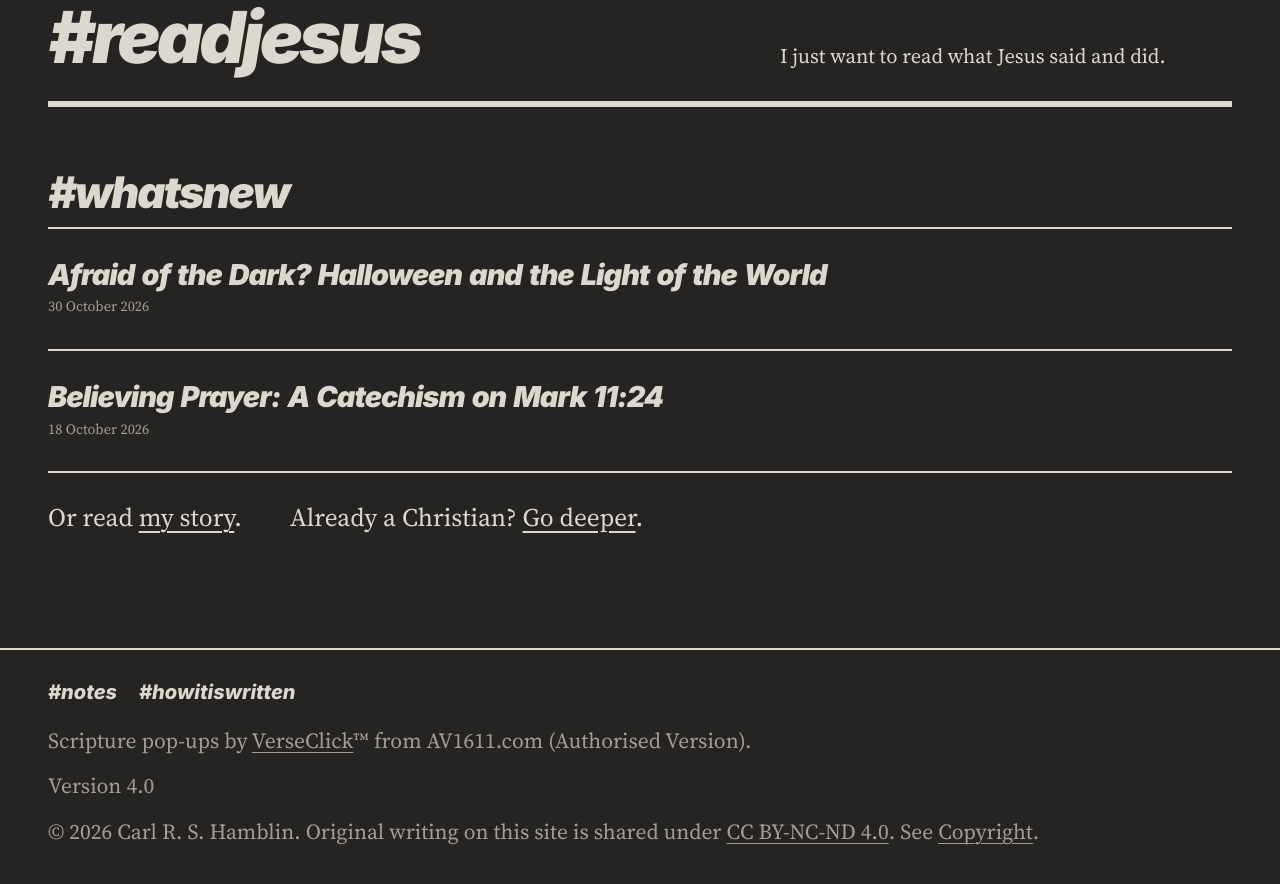
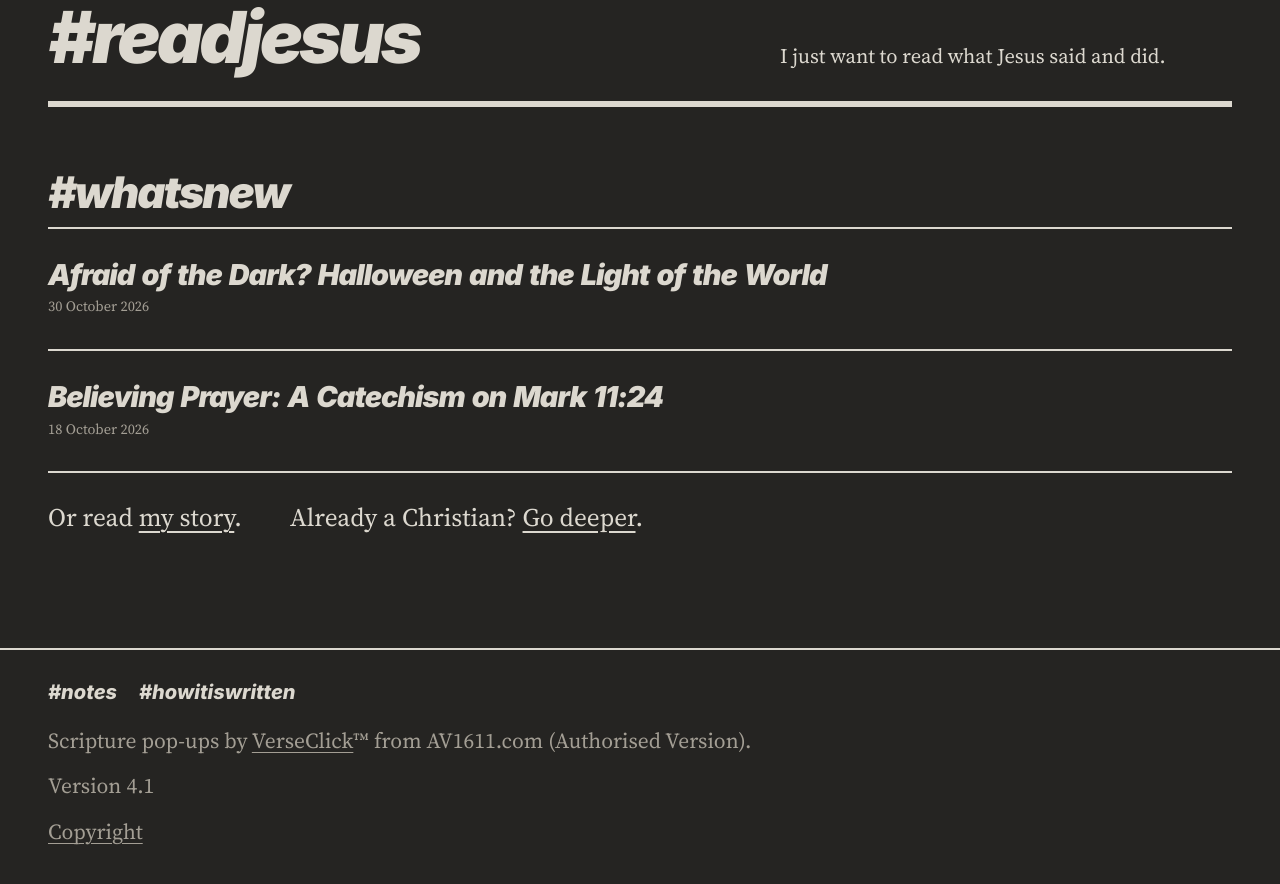
Before and after one commit to ForestWalkUK/truthpeaceandlove, a Jekyll site: the page built from index.md, in a window 1280 px wide and 900 px high, scrolled down 2180 px. Shown: the top 884 px of the window. Built offline with Jekyll 4.4.1, drawn with Linux system fonts in a browser that asks for light colours.

Commit message:
Simplify footer to a plain Copyright link
Replaced the footer copyright notice with a small "Copyright" link to the Copyright page, which keeps the full notice and CC BY-NC-ND 4.0 licence details, so the footer feels warmer and less formal.

Co-Authored-By: Claude Opus 4.8 <noreply@anthropic.com>

```diff
--- a/_config.yml
+++ b/_config.yml
@@ -3,10 +3,8 @@ lang: en-GB
 url: "https://forestwalkuk.github.io"
 baseurl: "/truthpeaceandlove"
 markdown: kramdown
-site_version: "4.0"
+site_version: "4.1"
 strapline: Found in Jesus Christ
-copyright_year: 2026
-copyright_holder: "Carl R. S. Hamblin"
 exclude:
   - README.md
   - CHANGELOG.txt
--- a/_layouts/default.html
+++ b/_layouts/default.html
@@ -46,7 +46,7 @@
 <p>Gospel text: Geneva Bible (1599) from <a href="https://ebible.org/">eBible.org</a>, public domain. Spelling modernised.</p>
 {% endif %}
 <p>Version {{ site.site_version }}</p>
-<p class="copyright">&copy; {{ site.copyright_year }} {{ site.copyright_holder }}. Original writing on this site is shared under <a href="https://creativecommons.org/licenses/by-nc-nd/4.0/">CC BY-NC-ND 4.0</a>. See <a href="{{ '/copyright/' | relative_url }}">Copyright</a>.</p>
+<p class="copyright"><a href="{{ '/copyright/' | relative_url }}">Copyright</a></p>
 </footer>
 <script>
 /* Colours: dark (default) and light. Each tap switches; the choice is remembered on this device.
```
